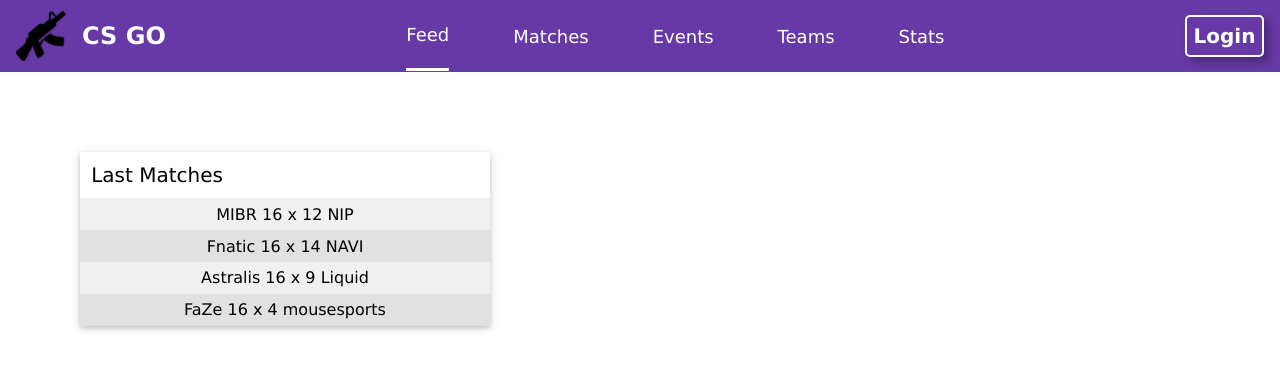
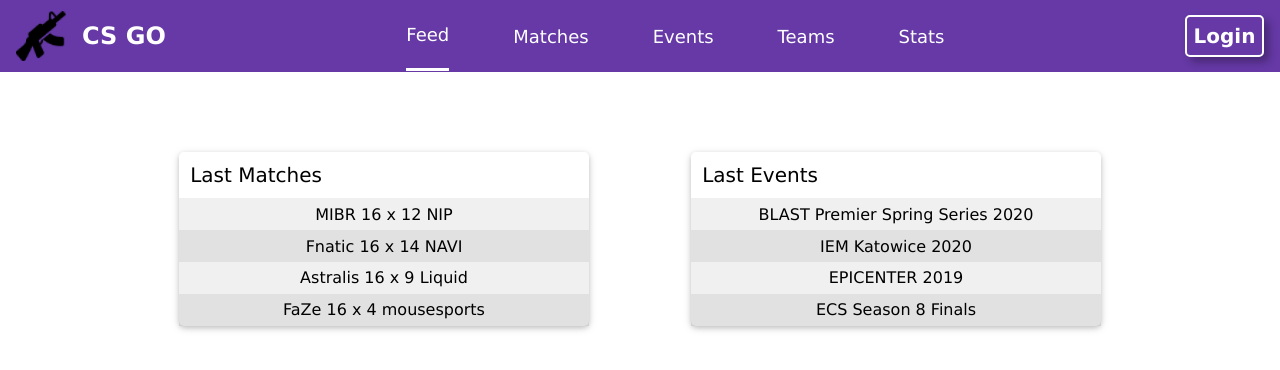
Before and after one commit to babugia/cs-web-styled-components, a React (Create React App) app: page / in a window 1280 px wide. Shown: the top 370 px of the page. Built offline with nearby package versions, Linux system fonts and the light colour scheme; the HTML template or start-up script is replaced by a standard one.

Commit message:
Improve Layout styles and add some TODOS

```diff
--- a/src/Feed/Feed.jsx
+++ b/src/Feed/Feed.jsx
@@ -2,15 +2,21 @@
 import Card from '../components/Card';
 import CardTitle from '../components/CardTitle';
 import CardContent from '../components/CardContent';
-import { lastMatches } from '../mocks/feed';
+import { lastMatches, lastEvents } from '../mocks/feed';
 
 const Feed = () => (
-  <Card>
-    <CardTitle>Last Matches</CardTitle>
-    <CardContent displayValues={lastMatches} />
-  </Card>
+  <>
+    <Card>
+      <CardTitle>Last Matches</CardTitle>
+      <CardContent displayValues={lastMatches} />
+    </Card>
+    <Card>
+      <CardTitle>Last Events</CardTitle>
+      <CardContent displayValues={lastEvents} />
+    </Card>
+  </>
 );
 
-// TODO: CardContent component, receiving array with data, color 1, color 2 (colors optional)
+// TODO: Create mocked feed to mapping over, instead create 4 Card component
 
 export default Feed;
--- a/src/Header/Header.jsx
+++ b/src/Header/Header.jsx
@@ -20,8 +20,6 @@
   // TODO: think about save selectedMenu with redux or something,
   // to set when enter with url or when click in logo or login
 
-  // TODO: create card component with style
-  // box-shadow: 0 2px 5px 0 rgba(0,0,0,0.16), 0 2px 10px 0 rgba(0,0,0,0.12);
   return (
     <Container>
       <Logo />
--- a/src/components/Card.jsx
+++ b/src/components/Card.jsx
@@ -9,6 +9,7 @@
 
 const StyledCard = styled(Card)`
   width: ${props => props.cardWidth || '25.625rem'};
+  border-radius: 5px;
   box-shadow: 0 2px 5px 0 rgba(0, 0, 0, 0.16), 0 2px 10px 0 rgba(0, 0, 0, 0.12);
 `;
 
--- a/src/components/CardTitle.jsx
+++ b/src/components/CardTitle.jsx
@@ -9,7 +9,7 @@
 
 const StyledCardTitle = styled(CardTitle)`
   padding: 0.7rem;
-  margin-bottom: 0;
+  margin: 0;
   font-size: 20px;
 `;
 
--- a/src/config/Layout.jsx
+++ b/src/config/Layout.jsx
@@ -3,7 +3,12 @@
 import Header from '../Header/Header';
 
 const Content = styled.div`
-  margin: 5rem;
+  margin-top: 5rem;
+  display: flex;
+  justify-content: space-around;
+  margin-left: auto;
+  margin-right: auto;
+  max-width: 80%;
 `;
 
 const Layout = props => (
--- a/src/mocks/feed.js
+++ b/src/mocks/feed.js
@@ -4,3 +4,10 @@
   'Astralis 16 x 9 Liquid',
   'FaZe 16 x 4 mousesports'
 ];
+
+export const lastEvents = [
+  'BLAST Premier Spring Series 2020',
+  'IEM Katowice 2020',
+  'EPICENTER 2019',
+  'ECS Season 8 Finals'
+];
```
